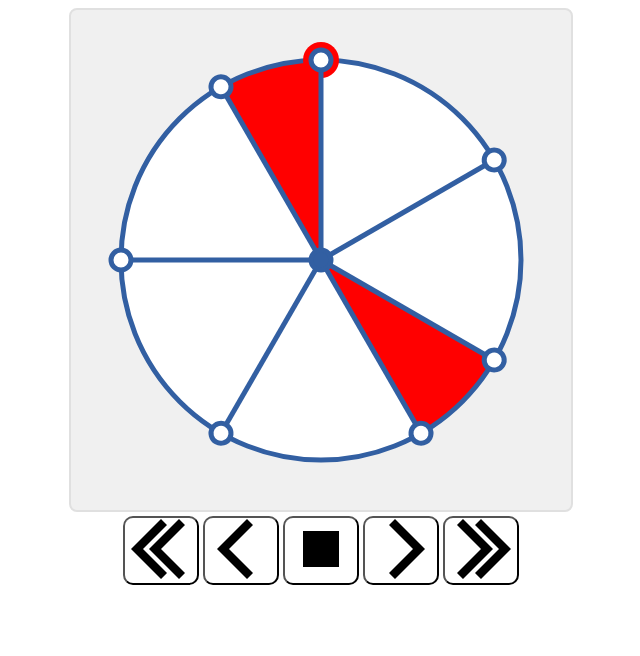
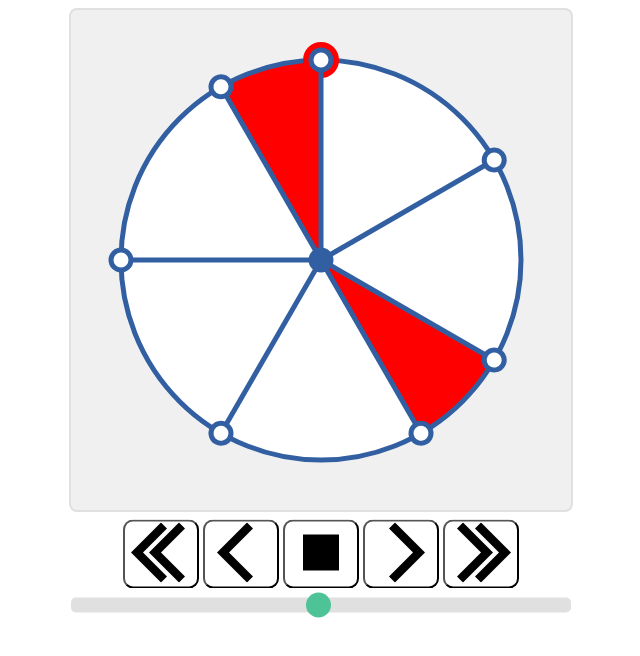
Before and after one commit to B-P-THOMAS/ScaleConstructionJS, a plain HTML site: page index.html in a window 1280 px wide. Shown: the whole page, without its empty margins (319-959 px from the left). Drawn offline with Linux system fonts and the light colour scheme.

Commit message:
Implemented a speed slider
The html contains a horizontal slider which controls the animation speed.

```diff
--- a/Compose.js
+++ b/Compose.js
@@ -28,8 +28,7 @@ class Compose {
                 }
 
             }
-        }
-        else {
+        } else {
             progress = timestamp - this.startTime;
         }
 
@@ -144,6 +143,22 @@ class Compose {
         }
     }
 
+    speedSetting(item) {
+        //
+        // At slider value 1 the animation length is 10000ms
+        // at slider value 50 the length is 1000ms
+        // and at value 100 the length is 100ms
+        // So I use y = mx + c to start with the slider x value and
+        // calculate a y value between 2 and 4, and then calculate 10 ^ y
+        //
+        let m = 1 / 49.5;
+        let c = 4 + m;
+        let x = item.target.value;
+        let y = (-m * x) + c;
+        let ms = Math.pow(10, y);
+        compose.animationLength = ms;
+    }
+
     constructor() {
         this.actions = []; // queue the button clicks
         this.stopped = true;
@@ -162,6 +177,9 @@ class Compose {
         document.getElementById("forward_once").addEventListener("click", this.clickForwardOnce);
         document.getElementById("forward_continuous").addEventListener("click", this.clickForwardContinuous);
 
+        document.getElementById("speed_slider").addEventListener("change", this.speedSetting);
+
+
         requestAnimationFrame(this.doAnimation.bind(this));
     }
 }
--- a/index.html
+++ b/index.html
@@ -15,7 +15,7 @@
                 Your browser does not support the HTML canvas tag.
             </canvas>
         </div>
-        <div>
+        <div class="buttoncontainer">
             <button class="btn first" id="backward_continuous">
                 <svg viewbox="0 0 100 100" width="60">
                     <!-- [ << ]  -->
@@ -25,27 +25,27 @@
                         transform="translate(50 50)" />
                 </svg>
             </button>
-            <button class="btn first"id="backward_once">
+            <button class="btn first" id="backward_once">
                 <svg viewbox="0 0 100 100" width="60">
                     <!-- [ < ]  -->
                     <path class="arrow" d="M 0,0 l 40,40 l -10,10 l -50,-50 l 50,-50 l 10,10 Z"
                         transform="translate(30 50)" />
                 </svg>
             </button>
-            <button class="btn first"id="stop">
+            <button class="btn first" id="stop">
                 <svg viewbox="0 0 100 100" width="60">
                     <!--  [ ■ ]   -->
                     <path class="square" d="M 30,30 l -60,0 l 0,-60 l 60,0 Z" transform="translate(50 50)" />
                 </svg>
             </button>
-            <button class="btn first"id="forward_once">
+            <button class="btn first" id="forward_once">
                 <svg viewbox="0 0 100 100" width="60">
                     <!--  [ > ]  -->
                     <path class="arrow" d="M 0,0 l 40,40 l -10,10 l -50,-50 l 50,-50 l 10,10 Z"
                         transform="rotate(180) translate(-70 -50)" />
                 </svg>
             </button>
-            <button class="btn first"id="forward_continuous">
+            <button class="btn first" id="forward_continuous">
                 <svg viewbox="0 0 100 100" width="60">
                     <!--  [ >> ]  -->
                     <path class="arrow" d="M 0,0 l 40,40 l -10,10 l -50,-50 l 50,-50 l 10,10 Z"
@@ -56,6 +56,9 @@
             </button>
 
         </div>
+        <div class="slidercontainer">
+            <input type="range" min="1" max="100" value="50" class="slider" id="speed_slider" />
+        </div>
 </body>
 
 </html>
--- a/styles.css
+++ b/styles.css
@@ -27,7 +27,8 @@
     /* font-weight: 700; */
 }
 
-.btn:hover, .btn:focus {
+.btn:hover,
+.btn:focus {
     color: #fff;
     /* outline: 0; */
 }
@@ -48,7 +49,50 @@
 }
 
 .canvas {
-    border:2px solid #e0e0e0;
+    border: 2px solid #e0e0e0;
     border-radius: 0.5em;
-    background-color:#f0f0f0;
+    background-color: #f0f0f0;
 }
+
+
+/* Thanks to https://www.w3schools.com/howto/howto_js_rangeslider.asp */
+
+.slider {
+    -webkit-appearance: none;
+    width: 500px;
+    height: 15px;
+    border-radius: 5px;
+    background: #d3d3d3;
+    outline: none;
+    opacity: 0.7;
+    -webkit-transition: .2s;
+    transition: opacity .2s;
+}
+
+.slider::-webkit-slider-thumb {
+    -webkit-appearance: none;
+    appearance: none;
+    width: 25px;
+    height: 25px;
+    border-radius: 50%;
+    background: #04AA6D;
+    cursor: pointer;
+}
+
+.slider::-moz-range-thumb {
+    width: 25px;
+    height: 25px;
+    border-radius: 50%;
+    background: #04AA6D;
+    cursor: pointer;
+}
+
+.slidercontainer {
+    /* height: 20px; */
+    transform: translateY(+50%);
+}
+
+.buttoncontainer {
+    /* height: 20px; */
+    transform: translateY(+5%);
+}
```
Lines whose indentation alone changed are shown as unchanged.
